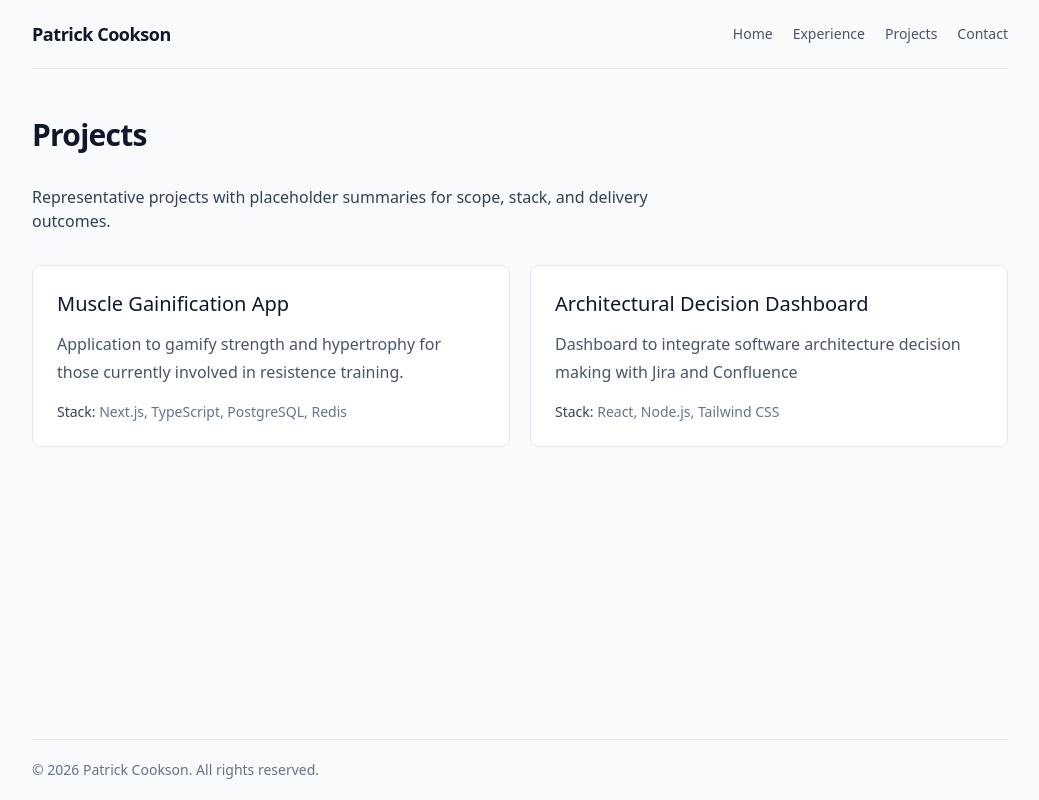
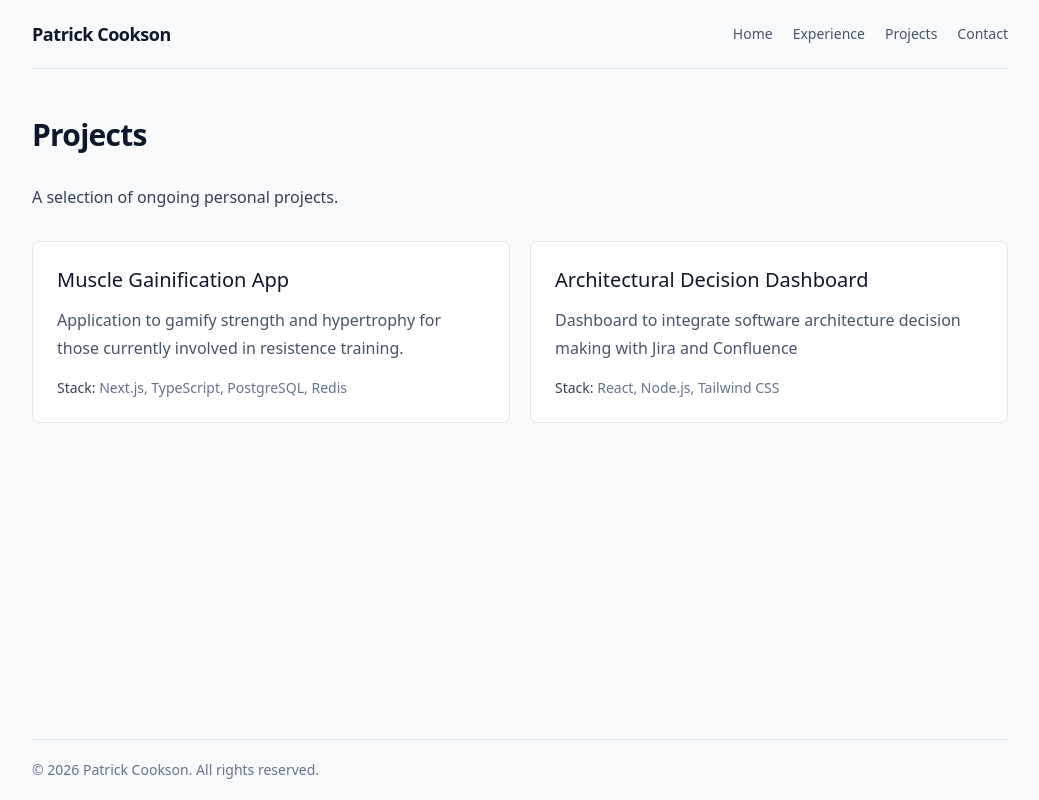
Before and after one commit to pcookson/professionalpersonalsite, a Next.js app: page /projects in a window 1280 px wide. Shown: the whole page, without its empty margins (120-1159 px from the left). Built offline with nearby package versions, Linux system fonts and the light colour scheme.

Commit message:
updated projects page description

```diff
--- a/app/projects/page.tsx
+++ b/app/projects/page.tsx
@@ -22,8 +22,7 @@ export default function ProjectsPage() {
         Projects
       </h1>
       <p className="max-w-2xl text-slate-700">
-        Representative projects with placeholder summaries for scope, stack, and
-        delivery outcomes.
+        A selection of ongoing personal projects.
       </p>
       <div className="grid gap-5 md:grid-cols-2">
         {projects.map((project) => (
```
